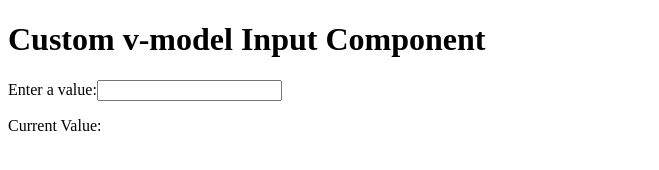
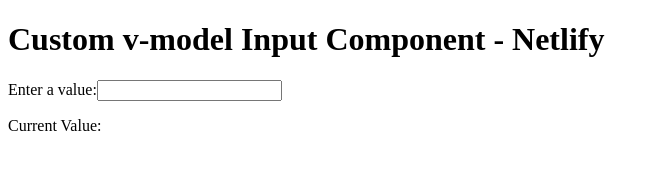
Before and after one commit to jaleighbemis/vue-vmodel-assignment, a plain HTML site: page index.html in a window 1280 px wide. Shown: the whole page, without its empty margins (0-659 px from the left). Drawn offline with nearby package versions, Linux system fonts and the light colour scheme.

Commit message:
Updated page heading

```diff
--- a/index.html
+++ b/index.html
@@ -9,7 +9,7 @@
 
 <body>
     <div id="app">
-        <h1>Custom v-model Input Component</h1>
+        <h1>Custom v-model Input Component - Netlify</h1>
 
         <custom-input v-model="message"></custom-input>
 
```
